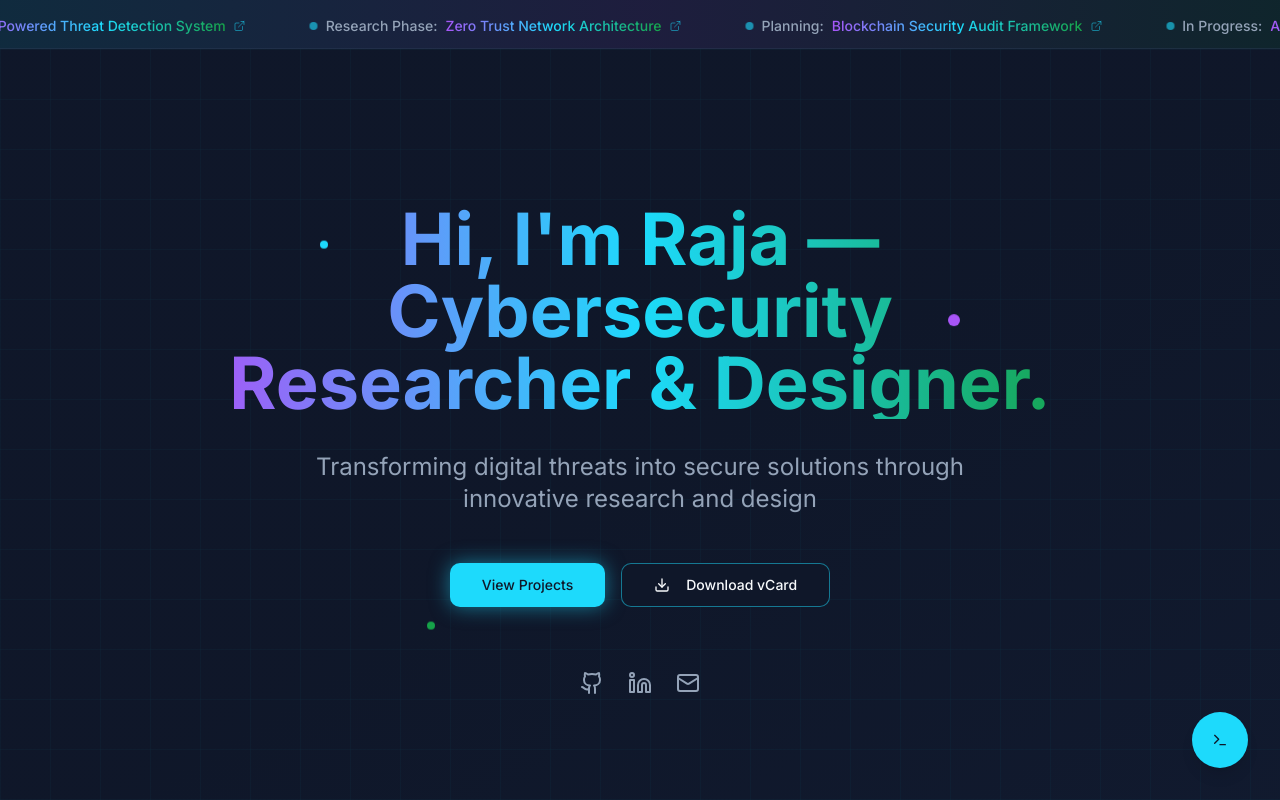
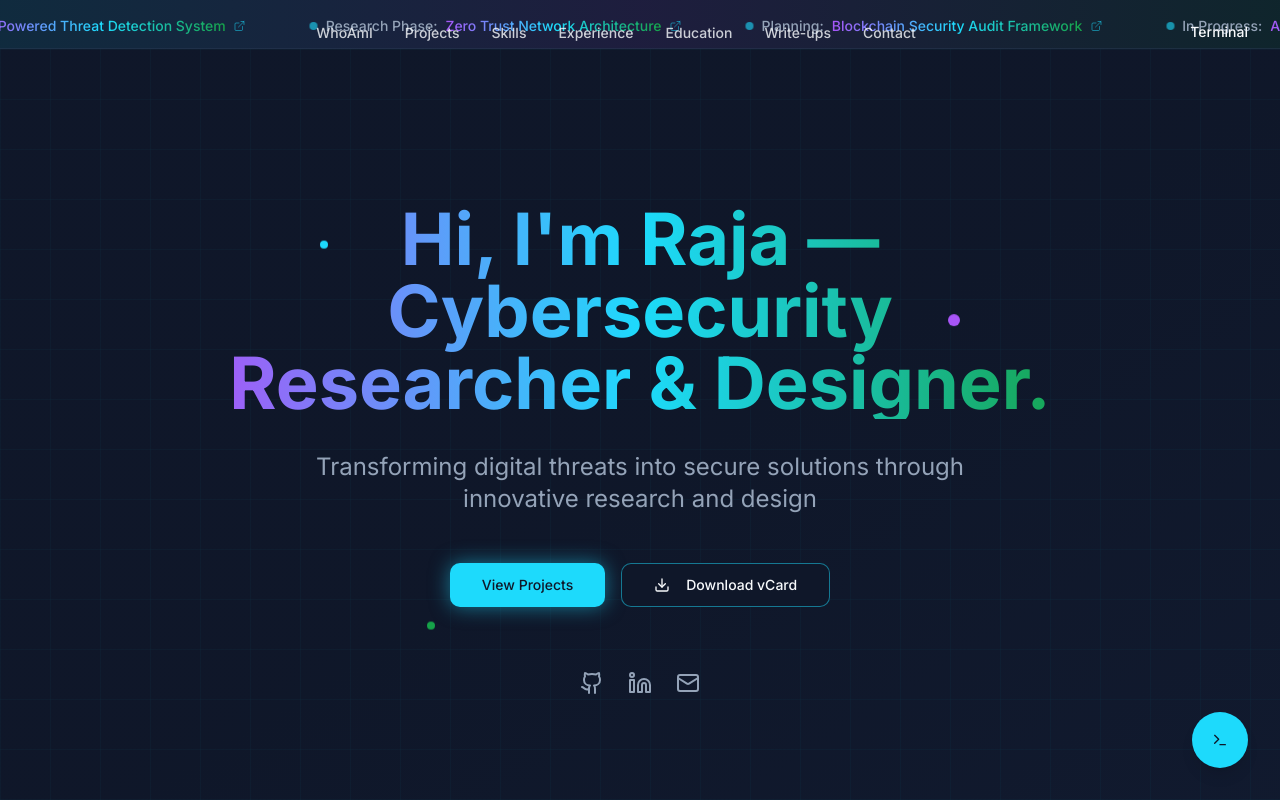
Before and after one commit to raja045/raja-cyber-sphere, a React (Vite) app: page / in a window 1280 px wide. Shown: the top 800 px of the page. Built offline with nearby package versions, Linux system fonts and the light colour scheme; the HTML template or start-up script is replaced by a standard one.

Commit message:
Add static navigation bar

```diff
--- /dev/null
+++ b/src/components/Navigation.tsx
@@ -0,0 +1,86 @@
+import { useState, useEffect } from "react";
+
+const Navigation = () => {
+  const [scrolled, setScrolled] = useState(false);
+
+  useEffect(() => {
+    const handleScroll = () => {
+      setScrolled(window.scrollY > 50);
+    };
+    window.addEventListener("scroll", handleScroll);
+    return () => window.removeEventListener("scroll", handleScroll);
+  }, []);
+
+  const navItems = [
+    { label: "WhoAmI", href: "#whoami" },
+    { label: "Projects", href: "#projects" },
+    { label: "Skills", href: "#skills" },
+    { label: "Experience", href: "#experience" },
+    { label: "Education", href: "#education" },
+    { label: "Write-ups", href: "#writeups" },
+    { label: "Contact", href: "#contact" },
+  ];
+
+  const scrollToSection = (e: React.MouseEvent<HTMLAnchorElement>, href: string) => {
+    e.preventDefault();
+    const element = document.querySelector(href);
+    if (element) {
+      const offset = 80;
+      const elementPosition = element.getBoundingClientRect().top;
+      const offsetPosition = elementPosition + window.pageYOffset - offset;
+
+      window.scrollTo({
+        top: offsetPosition,
+        behavior: "smooth",
+      });
+    }
+  };
+
+  return (
+    <nav
+      className={`fixed top-0 left-0 right-0 z-50 transition-all duration-300 ${
+        scrolled
+          ? "bg-background/80 backdrop-blur-lg border-b border-border shadow-lg"
+          : "bg-transparent"
+      }`}
+    >
+      <div className="container mx-auto px-4">
+        <div className="flex items-center justify-between h-16">
+          <a
+            href="#whoami"
+            onClick={(e) => scrollToSection(e, "#whoami")}
+            className="text-xl font-bold bg-gradient-to-r from-cyber-cyan via-cyber-purple to-cyber-pink bg-clip-text text-transparent hover:opacity-80 transition-opacity"
+          >
+            Raja
+          </a>
+
+          <ul className="hidden md:flex items-center space-x-8">
+            {navItems.map((item) => (
+              <li key={item.href}>
+                <a
+                  href={item.href}
+                  onClick={(e) => scrollToSection(e, item.href)}
+                  className="text-sm font-medium text-foreground/80 hover:text-cyber-cyan transition-colors relative group"
+                >
+                  {item.label}
+                  <span className="absolute bottom-0 left-0 w-0 h-0.5 bg-gradient-to-r from-cyber-cyan to-cyber-purple group-hover:w-full transition-all duration-300" />
+                </a>
+              </li>
+            ))}
+          </ul>
+
+          <a
+            href="/terminal"
+            target="_blank"
+            rel="noopener noreferrer"
+            className="hidden md:block px-4 py-2 text-sm font-medium bg-gradient-to-r from-cyber-cyan to-cyber-purple rounded-lg hover:opacity-90 transition-opacity"
+          >
+            Terminal
+          </a>
+        </div>
+      </div>
+    </nav>
+  );
+};
+
+export default Navigation;
--- a/src/pages/Index.tsx
+++ b/src/pages/Index.tsx
@@ -1,5 +1,6 @@
 import { Button } from "@/components/ui/button";
 import { Terminal as TerminalIcon } from "lucide-react";
+import Navigation from "@/components/Navigation";
 import AnnouncementBar from "@/components/AnnouncementBar";
 import Hero from "@/components/Hero";
 import Projects from "@/components/Projects";
@@ -12,14 +13,29 @@ import Contact from "@/components/Contact";
 const Index = () => {
   return (
     <div className="min-h-screen bg-background">
+      <Navigation />
       <AnnouncementBar />
+      <section id="whoami">
         <Hero />
+      </section>
+      <section id="projects">
         <Projects />
+      </section>
+      <section id="skills">
         <Skills />
+      </section>
+      <section id="experience">
         <Experience />
+      </section>
+      <section id="education">
         <Education />
+      </section>
+      <section id="writeups">
         <WriteUps />
+      </section>
+      <section id="contact">
         <Contact />
+      </section>
 
       <a
         href="/terminal"
```
Lines whose indentation alone changed are shown as unchanged.
